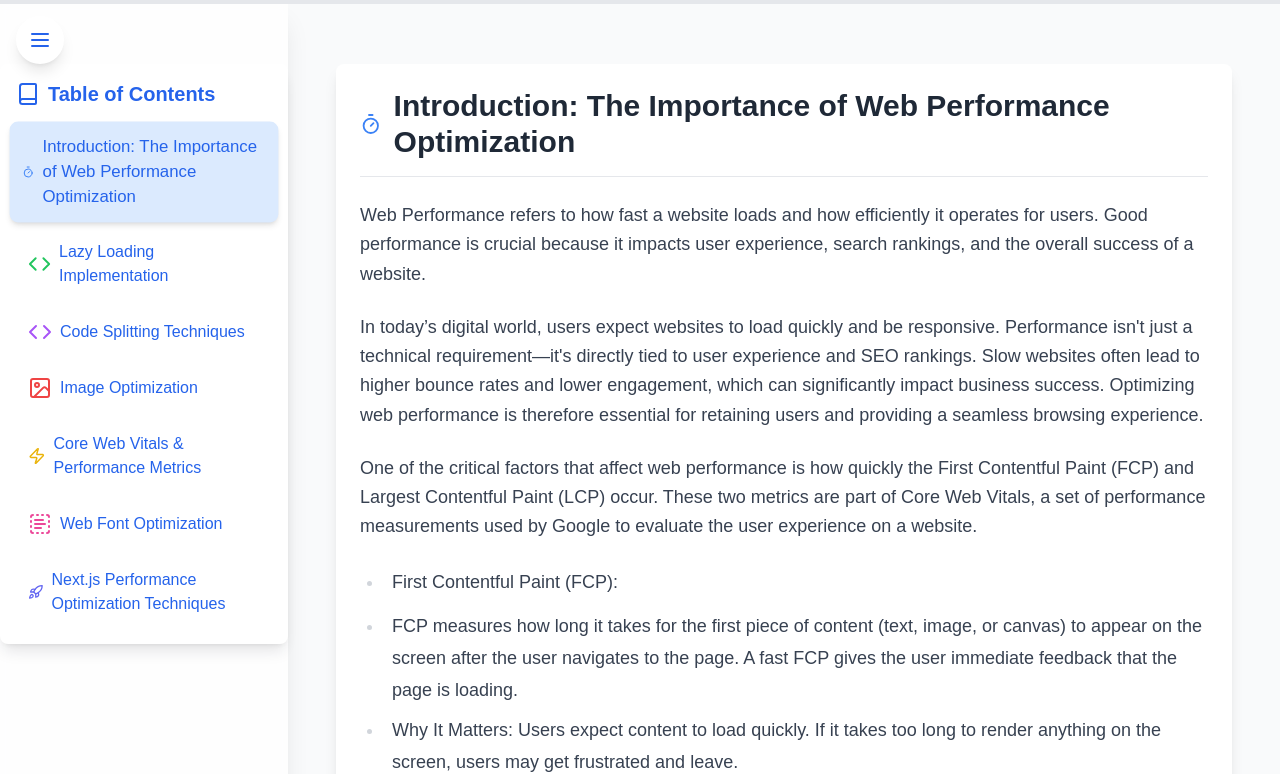
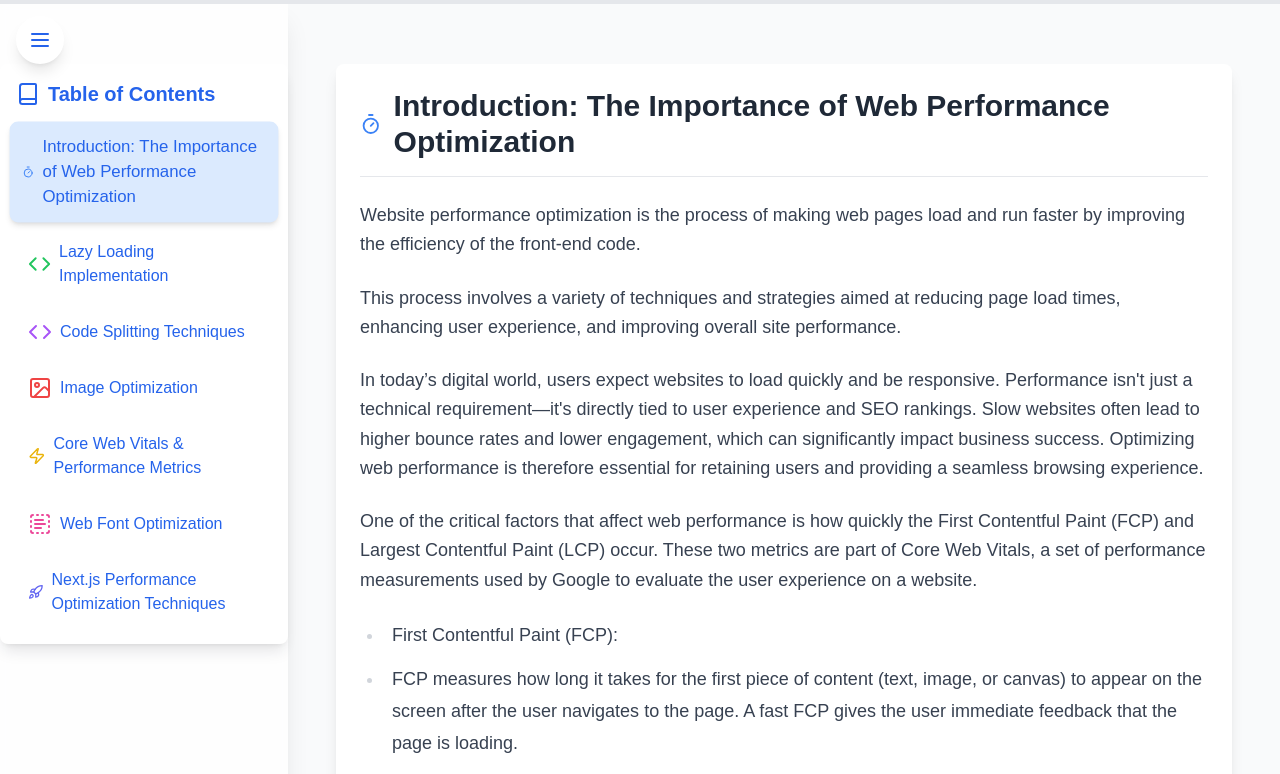
Before and after one commit to rimoza/web-performance, a Next.js app: page / in a window 1280 px wide. Shown: the top 774 px of the page. Built offline with nearby package versions, Linux system fonts and the light colour scheme.

Commit message:
chore: add some text

```diff
--- a/src/app/page.tsx
+++ b/src/app/page.tsx
@@ -123,7 +123,11 @@ const sections = [
     content: [
       {
         type: "text",
-        text: "Web Performance refers to how fast a website loads and how efficiently it operates for users. Good performance is crucial because it impacts user experience, search rankings, and the overall success of a website."
+        text: "Website performance optimization is the process of making web pages load and run faster by improving the efficiency of the front-end code."
+      },
+      {
+        type: "text",
+        text: "This process involves a variety of techniques and strategies aimed at reducing page load times, enhancing user experience, and improving overall site performance."
       },
       {
         type: "text",
```
